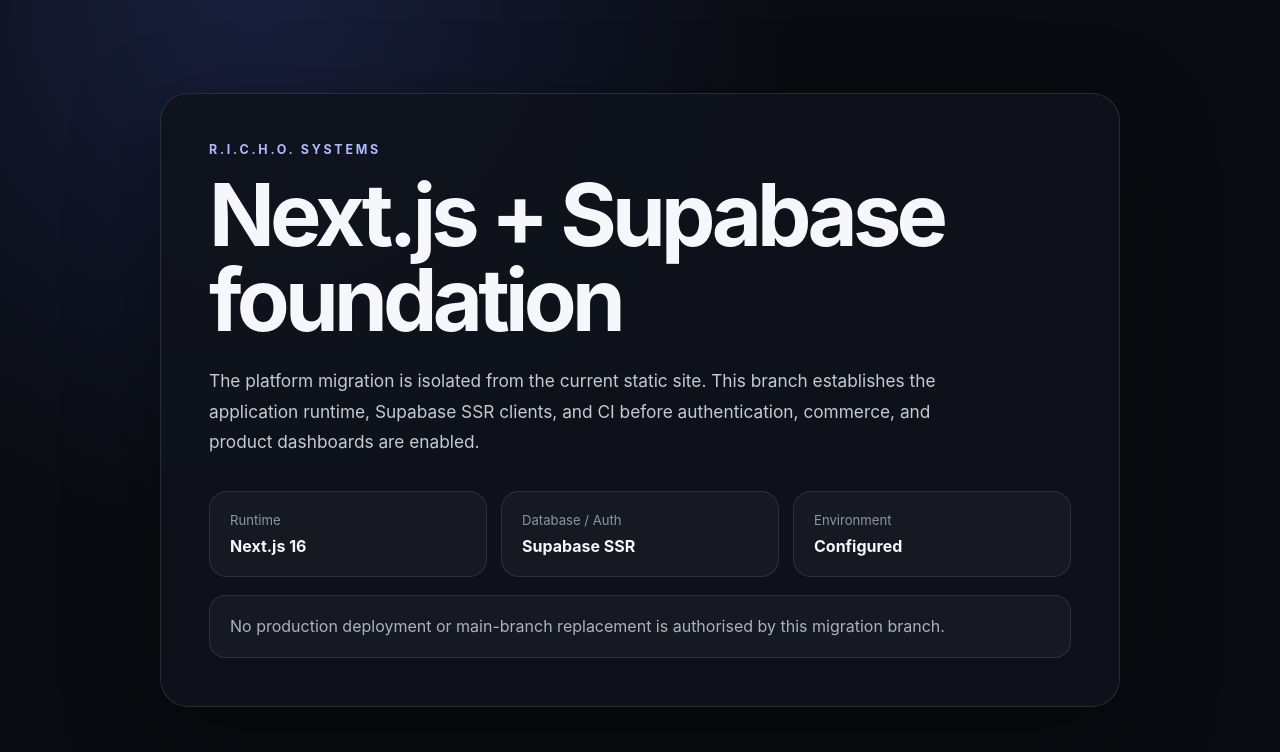
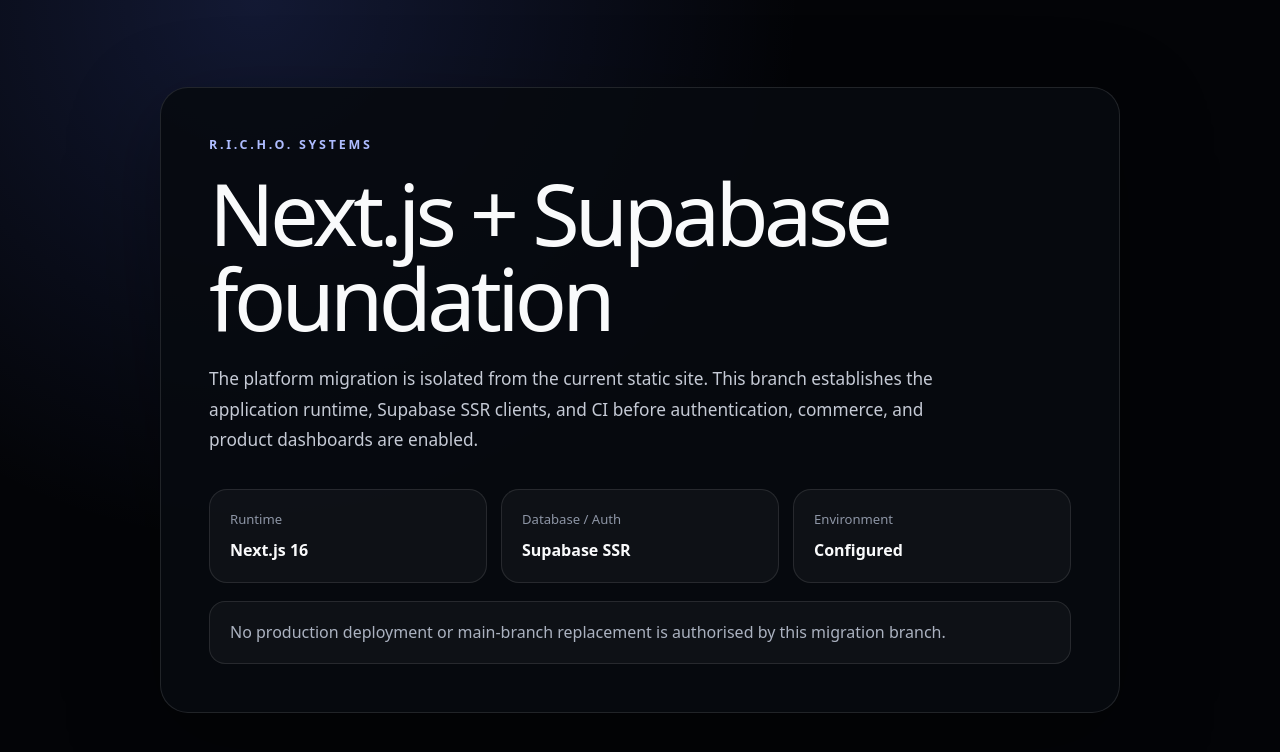
Before and after one commit to alexmichaelrichards1995-create/richo-portfolio, a Next.js app: page / in a window 1280 px wide. Shown: the top 752 px of the page. Built offline with nearby package versions, Linux system fonts and the light colour scheme; no server answers.

Commit message:
Integrate shadcn Tailwind theme

```diff
--- a/app/globals.css
+++ b/app/globals.css
@@ -1,11 +1,60 @@
+@import "tailwindcss";
+@import "tw-animate-css";
+
+@custom-variant dark (&:is(.dark *));
+
 :root {
   color-scheme: dark;
-  font-family: Inter, ui-sans-serif, system-ui, -apple-system, BlinkMacSystemFont, "Segoe UI", sans-serif;
-  background: #090b10;
-  color: #f5f7fb;
+  --background: oklch(0.105 0.012 265);
+  --foreground: oklch(0.985 0.002 247);
+  --card: oklch(0.145 0.014 265);
+  --card-foreground: oklch(0.985 0.002 247);
+  --popover: oklch(0.145 0.014 265);
+  --popover-foreground: oklch(0.985 0.002 247);
+  --primary: oklch(0.69 0.17 265);
+  --primary-foreground: oklch(0.12 0.02 265);
+  --secondary: oklch(0.22 0.018 265);
+  --secondary-foreground: oklch(0.985 0.002 247);
+  --muted: oklch(0.20 0.016 265);
+  --muted-foreground: oklch(0.70 0.018 255);
+  --accent: oklch(0.24 0.025 265);
+  --accent-foreground: oklch(0.985 0.002 247);
+  --destructive: oklch(0.62 0.22 26);
+  --border: oklch(0.31 0.018 265);
+  --input: oklch(0.31 0.018 265);
+  --ring: oklch(0.69 0.17 265);
+  --radius: 0.625rem;
+}
+
+@theme inline {
+  --color-background: var(--background);
+  --color-foreground: var(--foreground);
+  --color-card: var(--card);
+  --color-card-foreground: var(--card-foreground);
+  --color-popover: var(--popover);
+  --color-popover-foreground: var(--popover-foreground);
+  --color-primary: var(--primary);
+  --color-primary-foreground: var(--primary-foreground);
+  --color-secondary: var(--secondary);
+  --color-secondary-foreground: var(--secondary-foreground);
+  --color-muted: var(--muted);
+  --color-muted-foreground: var(--muted-foreground);
+  --color-accent: var(--accent);
+  --color-accent-foreground: var(--accent-foreground);
+  --color-destructive: var(--destructive);
+  --color-border: var(--border);
+  --color-input: var(--input);
+  --color-ring: var(--ring);
+  --font-sans: "Geist", "Geist Fallback", ui-sans-serif, system-ui, sans-serif;
+  --font-mono: "Geist Mono", "Geist Mono Fallback", ui-monospace, monospace;
+  --radius-sm: calc(var(--radius) * 0.75);
+  --radius-md: calc(var(--radius) * 0.875);
+  --radius-lg: var(--radius);
+  --radius-xl: calc(var(--radius) * 1.5);
 }
 
 * {
+  border-color: var(--border);
   box-sizing: border-box;
 }
 
@@ -17,9 +66,9 @@ body {
 
 body {
   min-height: 100vh;
-  background:
-    radial-gradient(circle at 20% 0%, rgba(90, 120, 255, 0.18), transparent 34rem),
-    #090b10;
+  background: var(--background);
+  color: var(--foreground);
+  font-family: "Geist", "Geist Fallback", ui-sans-serif, system-ui, sans-serif;
 }
 
 .shell {
@@ -27,14 +76,15 @@ body {
   display: grid;
   place-items: center;
   padding: 48px 24px;
+  background: radial-gradient(circle at 20% 0%, rgba(90, 120, 255, 0.18), transparent 34rem);
 }
 
 .hero {
   width: min(960px, 100%);
   padding: 48px;
-  border: 1px solid rgba(255, 255, 255, 0.11);
+  border: 1px solid color-mix(in oklab, white 11%, transparent);
   border-radius: 28px;
-  background: rgba(16, 19, 27, 0.86);
+  background: color-mix(in oklab, var(--card) 90%, transparent);
   box-shadow: 0 28px 90px rgba(0, 0, 0, 0.35);
 }
 
@@ -71,8 +121,8 @@ h1 {
 
 .statusCard,
 .notice {
-  border: 1px solid rgba(255, 255, 255, 0.1);
-  background: rgba(255, 255, 255, 0.035);
+  border: 1px solid color-mix(in oklab, white 10%, transparent);
+  background: color-mix(in oklab, white 3.5%, transparent);
 }
 
 .statusCard {
```
